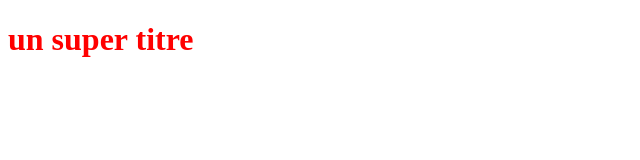
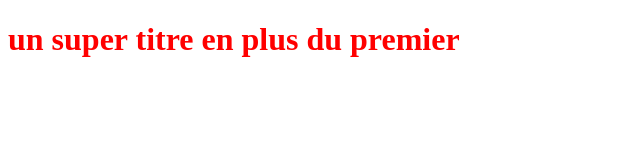
Before and after one commit to NineBi/OpenClassroomProject, a plain HTML site: page index.html in a window 1280 px wide. Shown: the whole page, without its empty margins (0-640 px from the left). Drawn offline with Linux system fonts and the light colour scheme.

Commit message:
modification du fichier html

```diff
--- a/index.html
+++ b/index.html
@@ -9,7 +9,7 @@
 </head>
 
 <body>
-    <h1>un super titre</h1>
+    <h1>un super titre en plus du premier</h1>
 </body>
 
 </html>
```
